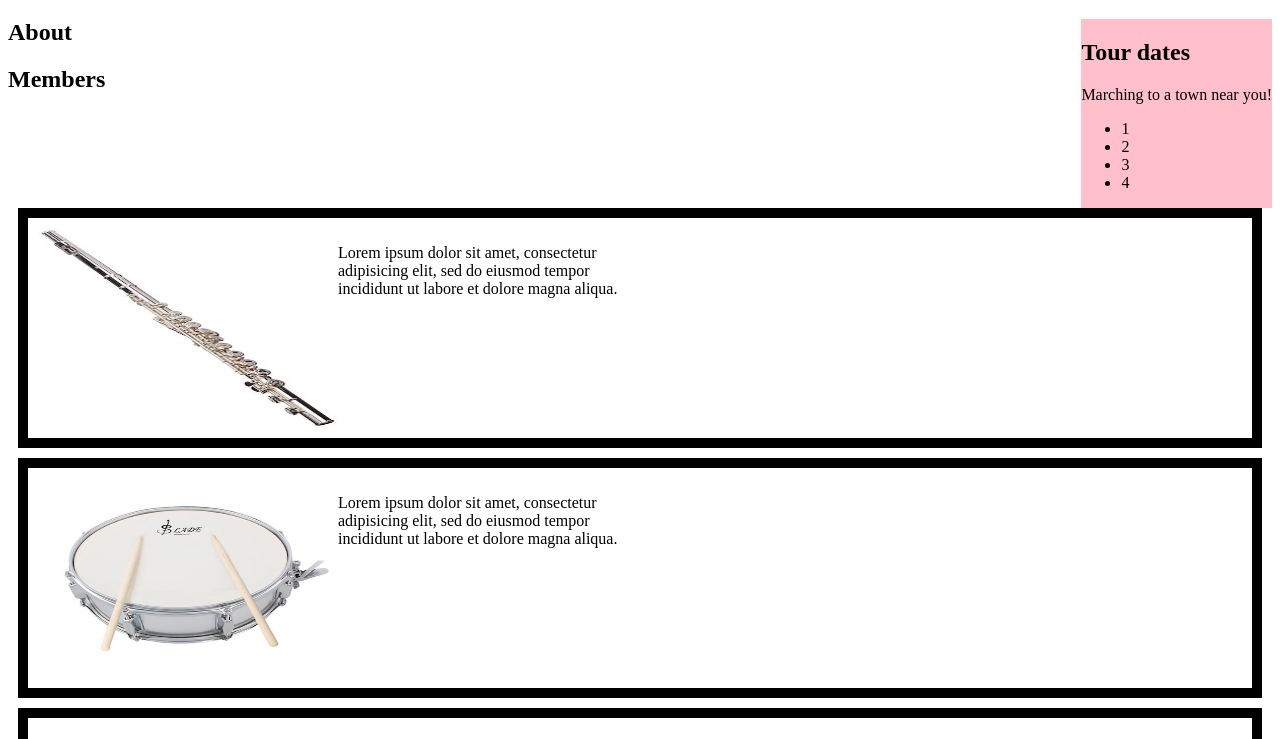
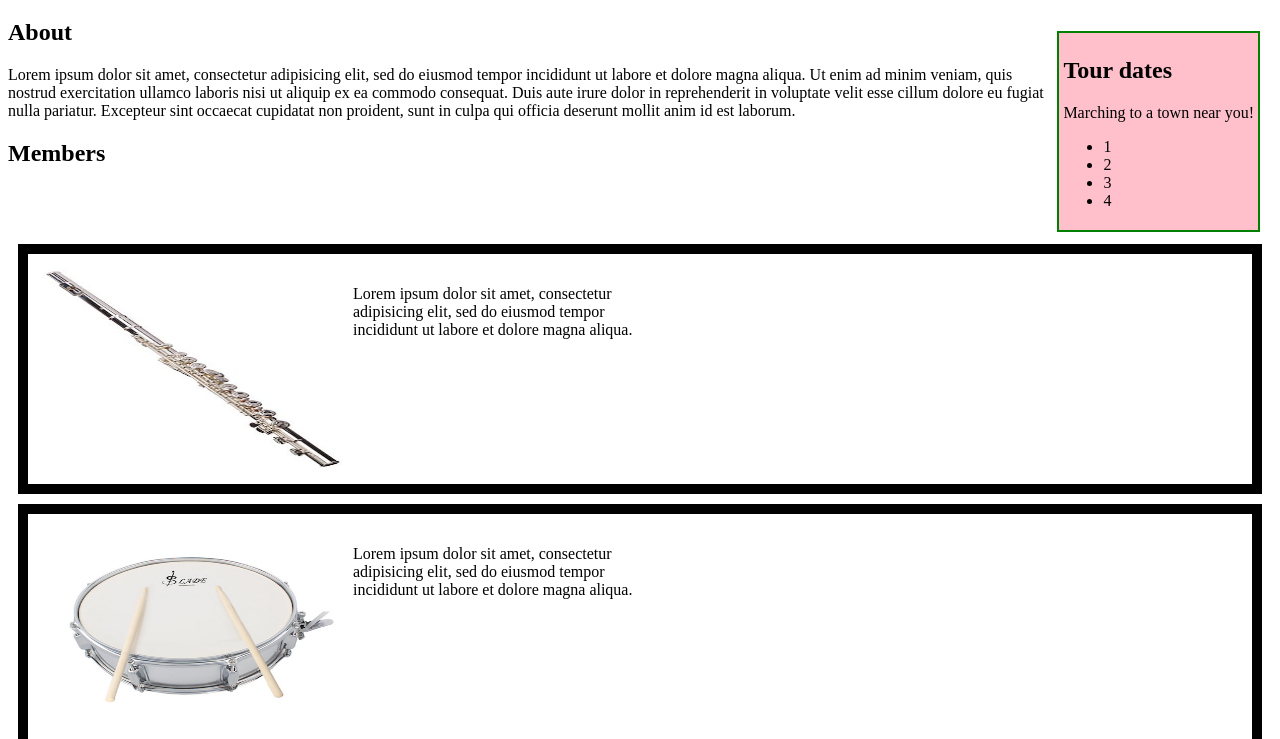
Before and after one commit to Lord-Bolingbroke/marching-band, a plain HTML site: page index.html in a window 1280 px wide. Shown: the part 61-800 px from the top of the page. Drawn offline with Linux system fonts and the light colour scheme.

Commit message:
add box styling for sidebar and images

```diff
--- a/css/styles.css
+++ b/css/styles.css
@@ -1,13 +1,16 @@
 .shows {
   float: right;
   background-color: pink;
+  margin: 12px;
+  border: 2px solid green;
+  padding: 4px;
 }
-
 
 .instruments {
   float: left;
   width: 300px;
   max-height: 200px;
+  padding: 5px;
   /* border: 10px solid black; */
 
 }
--- a/index.html
+++ b/index.html
@@ -21,6 +21,7 @@
             </div>
 
     <h2>About</h2>
+    <p>Lorem ipsum dolor sit amet, consectetur adipisicing elit, sed do eiusmod tempor incididunt ut labore et dolore magna aliqua. Ut enim ad minim veniam, quis nostrud exercitation ullamco laboris nisi ut aliquip ex ea commodo consequat. Duis aute irure dolor in reprehenderit in voluptate velit esse cillum dolore eu fugiat nulla pariatur. Excepteur sint occaecat cupidatat non proident, sunt in culpa qui officia deserunt mollit anim id est laborum.</p>
 
     <h2>Members</h2>
     <div class="member_box">
```
